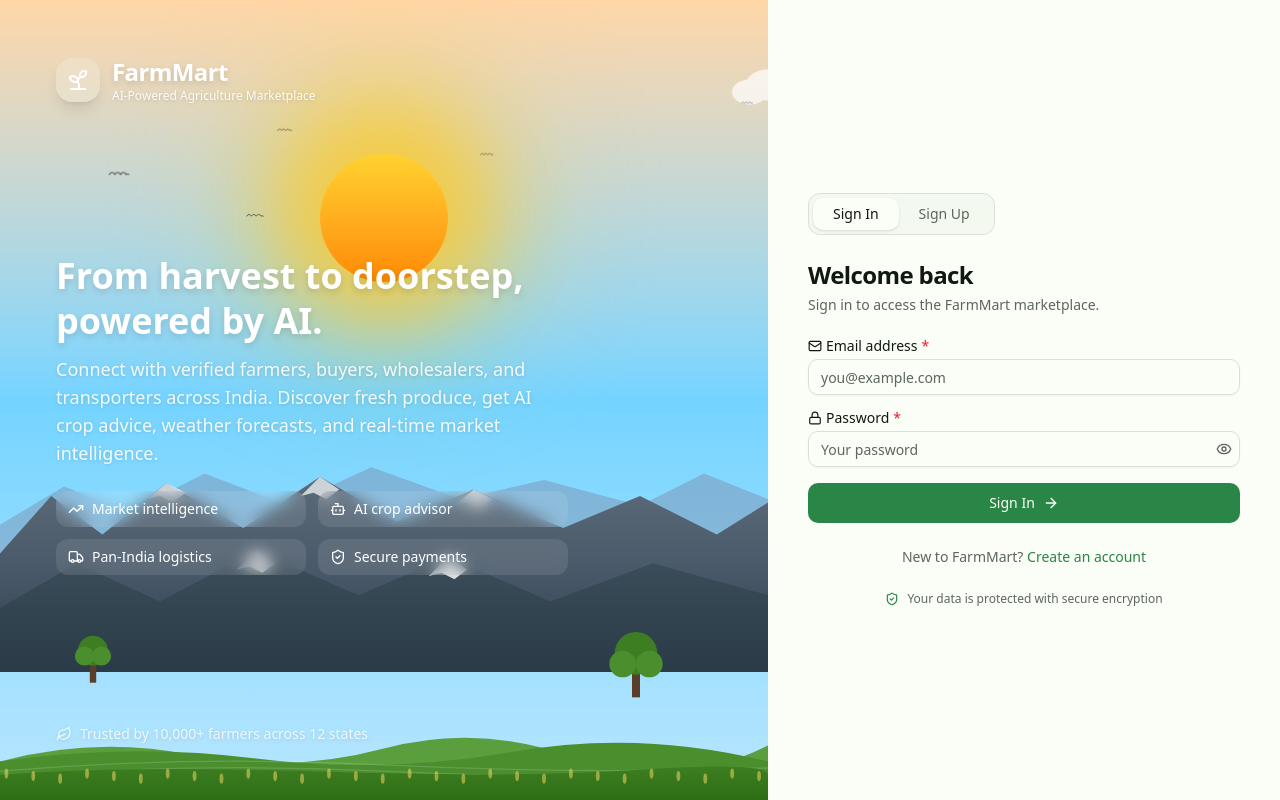
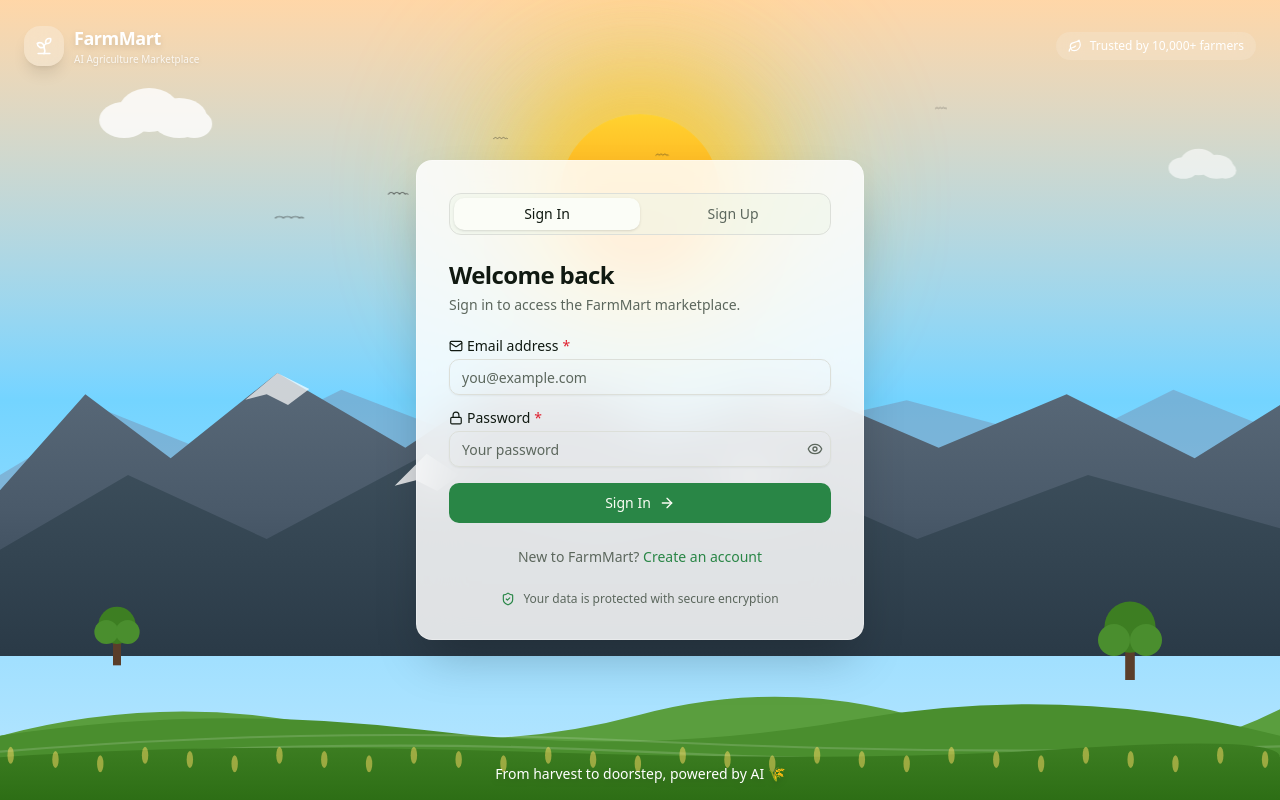
Before and after one commit to Ranjith9916/FarmMart, a Next.js app: page / in a window 1280 px wide. Built offline with nearby package versions, Linux system fonts and the light colour scheme.

Commit message:
e86840e4-bf98-4382-b167-3e9f441321b1

```diff
--- a/src/components/farmmart/login-view.tsx
+++ b/src/components/farmmart/login-view.tsx
@@ -23,9 +23,6 @@
   MapPin,
   Phone,
   Loader2,
-  TrendingUp,
-  Truck,
-  Bot,
   ShieldCheck,
   Eye,
   EyeOff,
@@ -103,112 +100,68 @@
   };
 
   return (
-    <div className="flex min-h-screen flex-col md:flex-row">
-      {/* Left — animated 3D farm scene */}
-      <div className="relative hidden md:flex md:w-1/2 lg:w-3/5 flex-col justify-between overflow-hidden bg-gradient-to-b from-sky-300 via-amber-100 to-green-600 p-10 text-white lg:p-14">
-        {/* === SKY GRADIENT === */}
-        <div className="absolute inset-0 bg-gradient-to-b from-orange-200 via-sky-300 to-sky-200" aria-hidden />
+    <div className="relative min-h-screen w-full overflow-hidden">
+      {/* === FULL-SCREEN ANIMATED FARM SCENE === */}
+      <div className="absolute inset-0" aria-hidden>
+        {/* SKY GRADIENT */}
+        <div className="absolute inset-0 bg-gradient-to-b from-orange-200 via-sky-300 to-sky-200" />
 
-        {/* === RISING SUN === */}
-        <div className="absolute left-1/2 top-[18%] -translate-x-1/2" aria-hidden>
-          {/* Sun glow */}
+        {/* RISING SUN */}
+        <div className="absolute left-1/2 top-[15%] -translate-x-1/2">
           <div className="absolute left-1/2 top-1/2 -translate-x-1/2 -translate-y-1/2">
-            <div className="size-72 rounded-full bg-amber-300/40 blur-3xl animate-pulse" />
+            <div className="size-96 rounded-full bg-amber-300/40 blur-3xl animate-pulse" />
           </div>
           <div className="absolute left-1/2 top-1/2 -translate-x-1/2 -translate-y-1/2">
-            <div className="size-48 rounded-full bg-amber-300/60 blur-2xl" />
+            <div className="size-56 rounded-full bg-amber-300/60 blur-2xl" />
           </div>
-          {/* Sun disc */}
           <div
-            className="relative size-32 rounded-full bg-gradient-to-b from-amber-300 to-orange-400 shadow-[0_0_80px_40px_rgba(251,191,36,0.4)]"
+            className="relative size-40 rounded-full bg-gradient-to-b from-amber-300 to-orange-400 shadow-[0_0_100px_50px_rgba(251,191,36,0.4)]"
             style={{ animation: "sunRise 8s ease-in-out infinite alternate" }}
           />
         </div>
 
-        {/* === CLOUDS === */}
-        <div className="absolute inset-0 overflow-hidden" aria-hidden>
-          <div
-            className="absolute left-[5%] top-[12%] opacity-80"
-            style={{ animation: "cloudDrift 40s linear infinite" }}
-          >
+        {/* CLOUDS */}
+        <div className="absolute inset-0 overflow-hidden">
+          <div className="absolute left-[5%] top-[10%] opacity-80" style={{ animation: "cloudDrift 40s linear infinite" }}>
             <Cloud />
           </div>
-          <div
-            className="absolute right-[8%] top-[8%] opacity-70"
-            style={{ animation: "cloudDrift 55s linear infinite", animationDelay: "-10s" }}
-          >
+          <div className="absolute right-[8%] top-[6%] opacity-70" style={{ animation: "cloudDrift 55s linear infinite", animationDelay: "-10s" }}>
             <Cloud size={0.7} />
           </div>
-          <div
-            className="absolute left-[40%] top-[20%] opacity-60"
-            style={{ animation: "cloudDrift 60s linear infinite", animationDelay: "-25s" }}
-          >
+          <div className="absolute left-[40%] top-[18%] opacity-60" style={{ animation: "cloudDrift 60s linear infinite", animationDelay: "-25s" }}>
             <Cloud size={0.6} />
           </div>
         </div>
 
-        {/* === FLYING BIRDS === */}
-        <div className="absolute inset-0 overflow-hidden" aria-hidden>
-          {/* Bird flock 1 */}
-          <div
-            className="absolute left-0 top-[25%]"
-            style={{ animation: "birdFly1 25s linear infinite" }}
-          >
+        {/* FLYING BIRDS */}
+        <div className="absolute inset-0 overflow-hidden">
+          <div className="absolute left-0 top-[28%]" style={{ animation: "birdFly1 25s linear infinite" }}>
             <Bird />
           </div>
-          <div
-            className="absolute left-0 top-[22%]"
-            style={{ animation: "birdFly1 28s linear infinite", animationDelay: "-3s" }}
-          >
+          <div className="absolute left-0 top-[25%]" style={{ animation: "birdFly1 28s linear infinite", animationDelay: "-3s" }}>
             <Bird size={0.7} delay={0.3} />
           </div>
-          <div
-            className="absolute left-0 top-[28%]"
-            style={{ animation: "birdFly1 30s linear infinite", animationDelay: "-6s" }}
-          >
+          <div className="absolute left-0 top-[31%]" style={{ animation: "birdFly1 30s linear infinite", animationDelay: "-6s" }}>
             <Bird size={0.6} delay={0.6} />
           </div>
-          {/* Bird flock 2 (higher, smaller) */}
-          <div
-            className="absolute left-0 top-[15%]"
-            style={{ animation: "birdFly2 35s linear infinite", animationDelay: "-8s" }}
-          >
+          <div className="absolute left-0 top-[16%]" style={{ animation: "birdFly2 35s linear infinite", animationDelay: "-8s" }}>
             <Bird size={0.5} delay={0.2} />
           </div>
-          <div
-            className="absolute left-0 top-[18%]"
-            style={{ animation: "birdFly2 40s linear infinite", animationDelay: "-15s" }}
-          >
+          <div className="absolute left-0 top-[19%]" style={{ animation: "birdFly2 40s linear infinite", animationDelay: "-15s" }}>
             <Bird size={0.45} delay={0.5} />
           </div>
-          <div
-            className="absolute left-0 top-[13%]"
-            style={{ animation: "birdFly2 38s linear infinite", animationDelay: "-22s" }}
-          >
+          <div className="absolute left-0 top-[14%]" style={{ animation: "birdFly2 38s linear infinite", animationDelay: "-22s" }}>
             <Bird size={0.4} delay={0.8} />
           </div>
         </div>
 
-        {/* === MOUNTAINS (back layer — distant, hazy) === */}
-        <svg
-          className="absolute bottom-[28%] left-0 w-full"
-          viewBox="0 0 1200 200"
-          preserveAspectRatio="none"
-          aria-hidden
-        >
-          <path
-            d="M0,200 L0,120 L100,60 L200,100 L320,40 L450,90 L580,30 L720,80 L850,50 L1000,90 L1100,40 L1200,80 L1200,200 Z"
-            fill="rgba(120,130,160,0.4)"
-          />
+        {/* MOUNTAINS — back layer */}
+        <svg className="absolute bottom-[30%] left-0 w-full" viewBox="0 0 1200 200" preserveAspectRatio="none">
+          <path d="M0,200 L0,120 L100,60 L200,100 L320,40 L450,90 L580,30 L720,80 L850,50 L1000,90 L1100,40 L1200,80 L1200,200 Z" fill="rgba(120,130,160,0.4)" />
         </svg>
 
-        {/* === MOUNTAINS (mid layer) === */}
-        <svg
-          className="absolute bottom-[22%] left-0 w-full"
-          viewBox="0 0 1200 250"
-          preserveAspectRatio="none"
-          aria-hidden
-        >
+        {/* MOUNTAINS — mid layer */}
+        <svg className="absolute bottom-[24%] left-0 w-full" viewBox="0 0 1200 250" preserveAspectRatio="none">
           <defs>
             <linearGradient id="mountainMid" x1="0" y1="0" x2="0" y2="1">
               <stop offset="0%" stopColor="#5b6b7a" />
@@ -216,64 +169,29 @@
               <stop offset="100%" stopColor="#3a4a5a" />
             </linearGradient>
           </defs>
-          <path
-            d="M0,250 L0,140 L80,50 L160,110 L260,30 L380,100 L500,20 L620,90 L740,40 L880,100 L1000,50 L1120,110 L1200,60 L1200,250 Z"
-            fill="url(#mountainMid)"
-          />
-          {/* Snow caps */}
-          <path
-            d="M260,30 L230,55 L250,50 L270,60 L290,45 Z M500,20 L470,50 L490,45 L510,55 L530,40 Z M740,40 L710,65 L730,60 L750,70 L770,55 Z"
-            fill="rgba(255,255,255,0.7)"
-          />
+          <path d="M0,250 L0,140 L80,50 L160,110 L260,30 L380,100 L500,20 L620,90 L740,40 L880,100 L1000,50 L1120,110 L1200,60 L1200,250 Z" fill="url(#mountainMid)" />
+          <path d="M260,30 L230,55 L250,50 L270,60 L290,45 Z M500,20 L470,50 L490,45 L510,55 L530,40 Z M740,40 L710,65 L730,60 L750,70 L770,55 Z" fill="rgba(255,255,255,0.7)" />
         </svg>
 
-        {/* === MOUNTAINS (front layer — closer, darker) === */}
-        <svg
-          className="absolute bottom-[16%] left-0 w-full"
-          viewBox="0 0 1200 200"
-          preserveAspectRatio="none"
-          aria-hidden
-        >
+        {/* MOUNTAINS — front layer */}
+        <svg className="absolute bottom-[18%] left-0 w-full" viewBox="0 0 1200 200" preserveAspectRatio="none">
           <defs>
             <linearGradient id="mountainFront" x1="0" y1="0" x2="0" y2="1">
               <stop offset="0%" stopColor="#3d4f5c" />
               <stop offset="100%" stopColor="#2a3a47" />
             </linearGradient>
           </defs>
-          <path
-            d="M0,200 L0,100 L120,30 L250,90 L400,10 L560,80 L700,20 L860,90 L1020,30 L1200,80 L1200,200 Z"
-            fill="url(#mountainFront)"
-          />
-          <path
-            d="M400,10 L370,40 L390,35 L410,45 L430,30 Z M700,20 L670,50 L690,45 L710,55 L730,40 Z"
-            fill="rgba(255,255,255,0.8)"
-          />
+          <path d="M0,200 L0,100 L120,30 L250,90 L400,10 L560,80 L700,20 L860,90 L1020,30 L1200,80 L1200,200 Z" fill="url(#mountainFront)" />
+          <path d="M400,10 L370,40 L390,35 L410,45 L430,30 Z M700,20 L670,50 L690,45 L710,55 L730,40 Z" fill="rgba(255,255,255,0.8)" />
         </svg>
 
-        {/* === FARMLAND — rolling green hills === */}
-        <div className="absolute bottom-0 left-0 w-full" aria-hidden>
-          {/* Back hills */}
-          <svg
-            className="absolute bottom-[8%] left-0 w-full"
-            viewBox="0 0 1200 120"
-            preserveAspectRatio="none"
-          >
-            <path
-              d="M0,120 L0,60 Q150,20 300,50 T600,40 T900,55 T1200,35 L1200,120 Z"
-              fill="#5a9e3e"
-            />
+        {/* FARMLAND — rolling hills */}
+        <div className="absolute bottom-0 left-0 w-full">
+          <svg className="absolute bottom-[10%] left-0 w-full" viewBox="0 0 1200 120" preserveAspectRatio="none">
+            <path d="M0,120 L0,60 Q150,20 300,50 T600,40 T900,55 T1200,35 L1200,120 Z" fill="#5a9e3e" />
           </svg>
-          {/* Crop rows mid */}
-          <svg
-            className="absolute bottom-[3%] left-0 w-full"
-            viewBox="0 0 1200 100"
-            preserveAspectRatio="none"
-          >
-            <path
-              d="M0,100 L0,40 Q200,10 400,35 T800,25 T1200,40 L1200,100 Z"
-              fill="#4a8e2e"
-            />
-            {/* Crop row lines */}
+          <svg className="absolute bottom-[4%] left-0 w-full" viewBox="0 0 1200 100" preserveAspectRatio="none">
+            <path d="M0,100 L0,40 Q200,10 400,35 T800,25 T1200,40 L1200,100 Z" fill="#4a8e2e" />
             <g stroke="rgba(255,255,255,0.15)" strokeWidth="2" fill="none">
               <path d="M0,55 Q300,30 600,45 T1200,50" />
               <path d="M0,65 Q300,40 600,55 T1200,60" />
@@ -281,101 +199,59 @@
               <path d="M0,85 Q300,68 600,80 T1200,84" />
             </g>
           </svg>
-          {/* Front field */}
-          <svg
-            className="absolute bottom-0 left-0 w-full"
-            viewBox="0 0 1200 60"
-            preserveAspectRatio="none"
-          >
+          <svg className="absolute bottom-0 left-0 w-full" viewBox="0 0 1200 60" preserveAspectRatio="none">
             <defs>
               <linearGradient id="fieldFront" x1="0" y1="0" x2="0" y2="1">
                 <stop offset="0%" stopColor="#3d7e22" />
                 <stop offset="100%" stopColor="#2d6e15" />
               </linearGradient>
             </defs>
-            <path
-              d="M0,60 L0,20 Q200,5 500,15 T1000,12 T1200,20 L1200,60 Z"
-              fill="url(#fieldFront)"
-            />
-            {/* Wheat/crop tufts */}
+            <path d="M0,60 L0,20 Q200,5 500,15 T1000,12 T1200,20 L1200,60 Z" fill="url(#fieldFront)" />
             <g fill="rgba(255,220,100,0.5)">
               {Array.from({ length: 30 }).map((_, i) => (
-                <ellipse
-                  key={i}
-                  cx={i * 42 + 10}
-                  cy={18 + (i % 3) * 4}
-                  rx="3"
-                  ry="8"
-                />
+                <ellipse key={i} cx={i * 42 + 10} cy={18 + (i % 3) * 4} rx="3" ry="8" />
               ))}
             </g>
           </svg>
         </div>
 
-        {/* === Trees === */}
-        <svg
-          className="absolute bottom-[14%] left-[8%] size-16"
-          viewBox="0 0 40 60"
-          aria-hidden
-        >
+        {/* Trees */}
+        <svg className="absolute bottom-[16%] left-[6%] size-20" viewBox="0 0 40 60" aria-hidden>
           <rect x="17" y="35" width="6" height="20" fill="#5a3e2a" />
           <circle cx="20" cy="25" r="14" fill="#3d7e22" />
           <circle cx="12" cy="30" r="9" fill="#4a8e2e" />
           <circle cx="28" cy="30" r="9" fill="#4a8e2e" />
         </svg>
-        <svg
-          className="absolute bottom-[12%] right-[12%] size-20"
-          viewBox="0 0 40 60"
-          aria-hidden
-        >
+        <svg className="absolute bottom-[14%] right-[8%] size-24" viewBox="0 0 40 60" aria-hidden>
           <rect x="17" y="35" width="6" height="20" fill="#5a3e2a" />
           <circle cx="20" cy="22" r="16" fill="#3d7e22" />
           <circle cx="10" cy="30" r="10" fill="#4a8e2e" />
           <circle cx="30" cy="30" r="10" fill="#4a8e2e" />
         </svg>
+      </div>
 
-        {/* === Content overlay === */}
-        <div className="relative z-10 flex items-center gap-3">
-          <div className="grid size-11 place-items-center rounded-xl bg-white/20 backdrop-blur-md shadow-lg">
-            <Sprout className="size-6 text-white" />
+      {/* === TOP BRAND BAR === */}
+      <div className="absolute left-0 top-0 z-10 flex w-full items-center justify-between p-5 sm:p-6">
+        <div className="flex items-center gap-2.5">
+          <div className="grid size-10 place-items-center rounded-xl bg-white/25 backdrop-blur-md shadow-lg">
+            <Sprout className="size-5 text-white" />
           </div>
           <div>
-            <div className="text-2xl font-bold tracking-tight drop-shadow-md">FarmMart</div>
-            <div className="text-xs text-white/90 drop-shadow">
-              AI-Powered Agriculture Marketplace
-            </div>
+            <div className="text-lg font-bold tracking-tight text-white drop-shadow-md">FarmMart</div>
+            <div className="text-[10px] text-white/80 drop-shadow">AI Agriculture Marketplace</div>
           </div>
         </div>
-
-        <div className="relative z-10 max-w-lg">
-          <h1 className="text-3xl font-bold leading-tight drop-shadow-md lg:text-4xl">
-            From harvest to doorstep, powered by AI.
-          </h1>
-          <p className="mt-3 text-base text-white/90 drop-shadow lg:text-lg">
-            Connect with verified farmers, buyers, wholesalers, and transporters
-            across India. Discover fresh produce, get AI crop advice, weather
-            forecasts, and real-time market intelligence.
-          </p>
-
-          <div className="mt-6 grid grid-cols-2 gap-3">
-            <Feature icon={TrendingUp} label="Market intelligence" />
-            <Feature icon={Bot} label="AI crop advisor" />
-            <Feature icon={Truck} label="Pan-India logistics" />
-            <Feature icon={ShieldCheck} label="Secure payments" />
-          </div>
-        </div>
-
-        <div className="relative z-10 flex items-center gap-2 text-sm text-white/80 drop-shadow">
-          <Leaf className="size-4" />
-          <span>Trusted by 10,000+ farmers across 12 states</span>
+        <div className="hidden items-center gap-2 rounded-full bg-white/15 px-3 py-1.5 text-xs font-medium text-white backdrop-blur-md sm:flex">
+          <Leaf className="size-3.5" />
+          Trusted by 10,000+ farmers
         </div>
       </div>
 
-      {/* Right — auth form panel */}
-      <div className="flex flex-1 items-center justify-center bg-background p-6 sm:p-10">
-        <div className="w-full max-w-md">
+      {/* === CENTERED GLASSMORPHISM LOGIN CARD === */}
+      <div className="relative z-10 flex min-h-screen items-center justify-center p-4 sm:p-6">
+        <div className="w-full max-w-md rounded-2xl border border-white/30 bg-white/85 p-6 shadow-2xl backdrop-blur-xl sm:p-8">
           {/* Mobile logo */}
-          <div className="mb-8 flex items-center gap-2 md:hidden">
+          <div className="mb-6 flex items-center justify-center gap-2 md:hidden">
             <div className="grid size-10 place-items-center rounded-xl bg-primary text-primary-foreground">
               <Sprout className="size-5" />
             </div>
@@ -383,11 +259,11 @@
           </div>
 
           {/* Mode toggle */}
-          <div className="mb-6 inline-flex rounded-lg border border-border bg-secondary/50 p-1">
+          <div className="mb-6 inline-flex w-full rounded-lg border border-border bg-secondary/50 p-1">
             <button
               onClick={() => setMode("login")}
               className={cn(
-                "rounded-md px-5 py-1.5 text-sm font-medium transition-colors",
+                "flex-1 rounded-md px-5 py-1.5 text-sm font-medium transition-colors",
                 mode === "login"
                   ? "bg-background text-foreground shadow-sm"
                   : "text-muted-foreground hover:text-foreground"
@@ -398,7 +274,7 @@
             <button
               onClick={() => setMode("register")}
               className={cn(
-                "rounded-md px-5 py-1.5 text-sm font-medium transition-colors",
+                "flex-1 rounded-md px-5 py-1.5 text-sm font-medium transition-colors",
                 mode === "register"
                   ? "bg-background text-foreground shadow-sm"
                   : "text-muted-foreground hover:text-foreground"
@@ -560,21 +436,13 @@
           </div>
         </div>
       </div>
-    </div>
-  );
-}
 
-function Feature({
-  icon: Icon,
-  label,
-}: {
-  icon: typeof Sprout;
-  label: string;
-}) {
-  return (
-    <div className="flex items-center gap-2 rounded-lg bg-white/10 px-3 py-2 backdrop-blur">
-      <Icon className="size-4 shrink-0" />
-      <span className="text-sm font-medium">{label}</span>
+      {/* === BOTTOM TAGLINE === */}
+      <div className="absolute bottom-0 left-0 z-10 w-full p-4 text-center">
+        <p className="text-sm font-medium text-white drop-shadow-md">
+          From harvest to doorstep, powered by AI 🌾
+        </p>
+      </div>
     </div>
   );
 }
```
Also changed, not shown: .screens/29-fullscreen-login.png (added), .screens/30-fullscreen-mobile.png (added).
